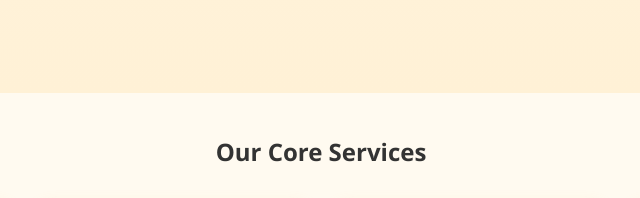
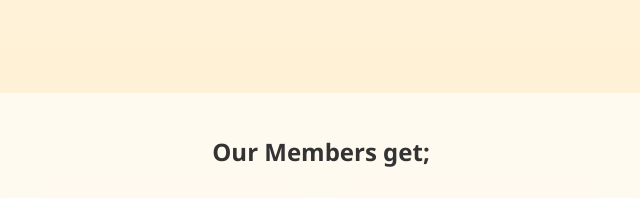
Before and after one commit to sattvacarewellness/o, a plain HTML site: page index.html in a window 1280 px wide. Shown: the part 1320-1518 px from the top of the page, 319-959 px from the left. Drawn offline with Linux system fonts and the light colour scheme.

Commit message:
Update index.html

```diff
--- a/index.html
+++ b/index.html
@@ -134,7 +134,7 @@ footer {margin-top:80px; padding:25px; text-align:center; font-size:0.9rem; colo
 
 <!-- CORE SERVICES GRID -->
 <section>
-  <h2 style="text-align:center; margin-top:40px;">Our Core Services</h2>
+  <h2 style="text-align:center; margin-top:40px;">Our Members get;</h2>
   <div class="container grid">
     <a href="https://chat.whatsapp.com/JCqniiH8STz8DSPtWKq8PL" class="card">
       <h3>Expert Mentorship</h3><p>Guidance rooted in Indian Knowledge Systems.</p>
```
